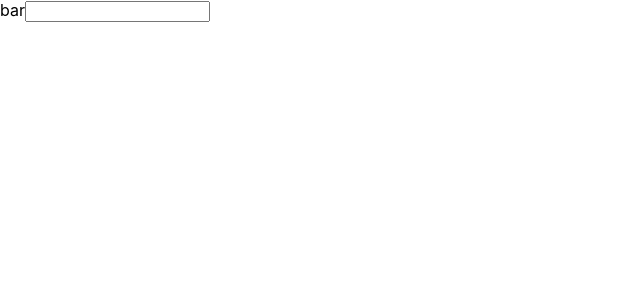
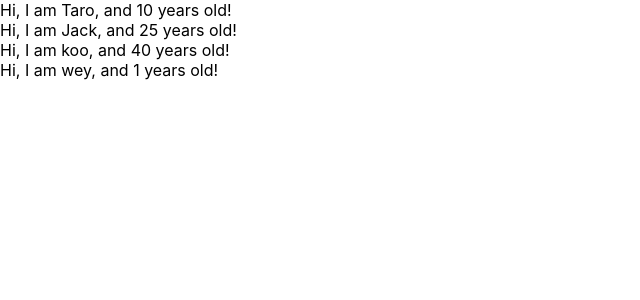
Before and after one commit to kazu-S-1110/React-redux-practice, a React (Create React App) app in the folder my-app/: page / in a window 1280 px wide. Shown: the top 300 px of the page, without its empty margins (0-640 px from the left). Built offline with nearby package versions, Linux system fonts and the light colour scheme.

Commit message:
change functional , learn props

```diff
--- a/my-app/src/App.js
+++ b/my-app/src/App.js
@@ -1,16 +1,43 @@
-import React, { Component } from 'react';
+import React from 'react';
 
-class App extends Component {
-  render() {
-    // const greeting = "Hello, React!";
-    return (
-        // return以下は一つのタグを返すようにする、これは仕様。二つ以上返す場合は空タグで囲えばOK */}
-      <>
-        <label htmlFor="bar">bar</label>
-        < input input type="text" onClick={() => { console.log("clicked!") }}></input>
-      </ >
-    )
-  }
+// class App extends Component {
+//   render() {
+//     // const greeting = "Hello, React!";
+//     return (
+//         // return以下は一つのタグを返すようにする、これは仕様。二つ以上返す場合は空タグで囲えばOK */}
+//       <>
+//         <label htmlFor="bar">bar</label>
+//         < input input type="text" onClick={() => { console.log("clicked!") }}></input>
+//       </ >
+//     )
+//   }
+// }
+
+const App = () => {
+  const profiles = [
+    { name: "Taro", age: 10 },
+    { name: "Jack", age: 25 },
+    { name: "koo", age: 40 },
+    { name: "wey"}
+  ]
+  return (
+    <>
+      {/* <User name={"Taro"} age={10}></User>
+      <User name={"Jack"} age={25}></User> */}
+      {profiles.map((profile,index) => {
+        return <User name={profile.name} age={profile.age} key={index}></User>
+      })}
+    </>
+  )
+}
+const User = (props) => {
+  return <div>Hi, I am {props.name}, and {props.age} years old!</div>
 }
 
+// もしPropsに要素がない場合、予め設定しておくこと記述
+User.defaultProps = {
+  age:1
+}
+
+
 export default App;
```
